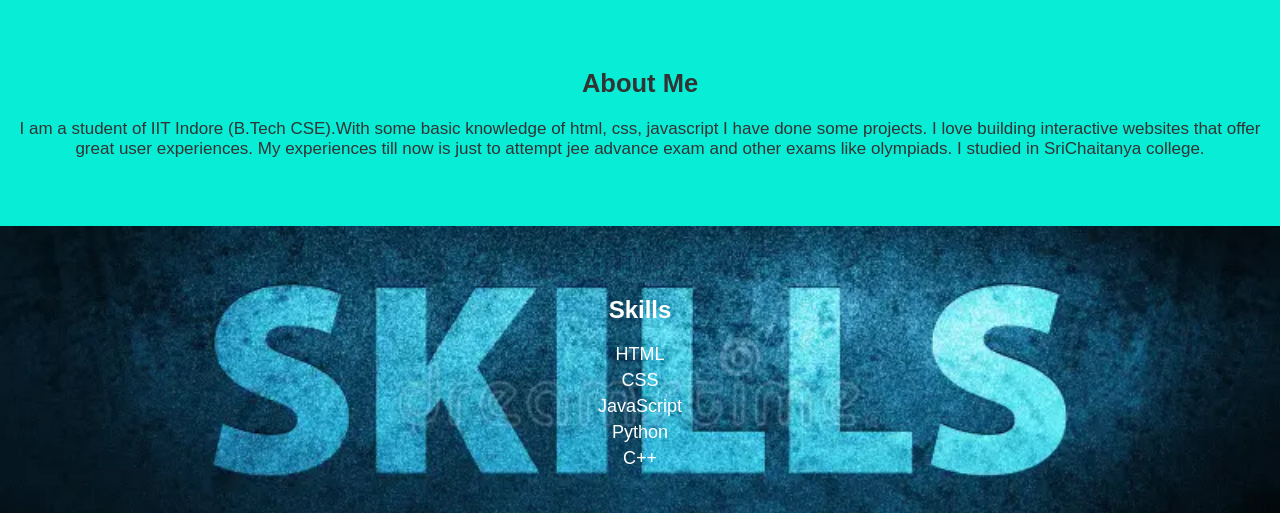
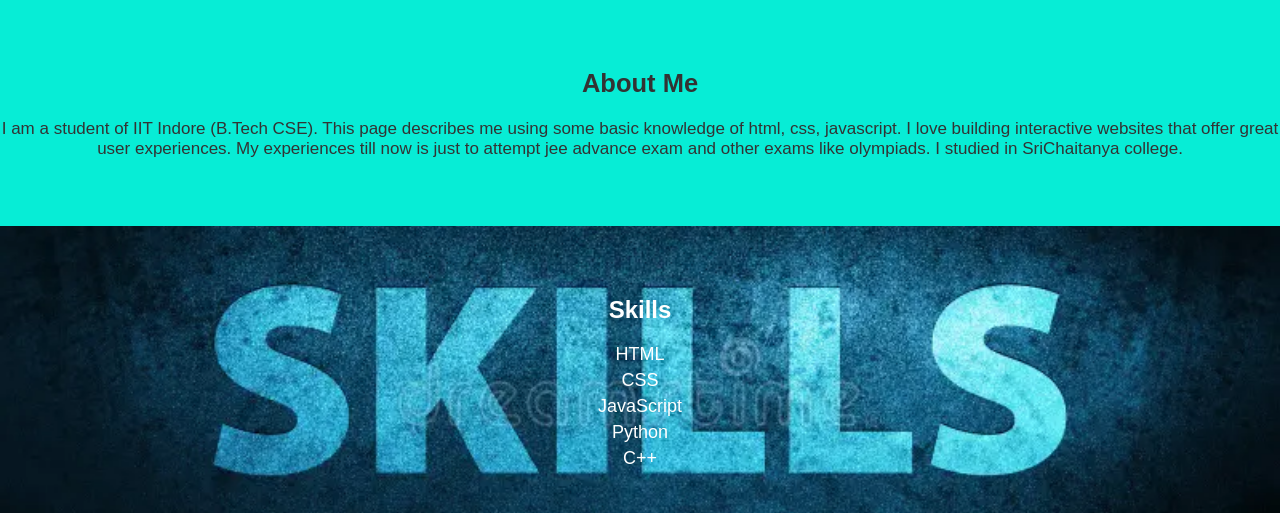
Before and after one commit to 1054reddy/Personal-portfolio-, a plain HTML site: page index.html in a window 1280 px wide. Shown: the part 943-1456 px from the top of the page. Drawn offline with Linux system fonts and the light colour scheme.

Commit message:
Update index.html

```diff
--- a/index.html
+++ b/index.html
@@ -32,7 +32,7 @@
     <!-- About Section -->
     <section id="about">
         <h2>About Me</h2>
-        <p>I am a student of IIT Indore (B.Tech CSE).With some basic knowledge of html, css, javascript I have done some projects. I love building interactive websites that offer great user experiences.
+        <p>I am a student of IIT Indore (B.Tech CSE). This page describes me using some basic knowledge of html, css, javascript. I love building interactive websites that offer great user experiences.
         My experiences till now is just to attempt jee advance exam and other exams like olympiads. I studied in SriChaitanya college.</p>
     </section>
 
```
